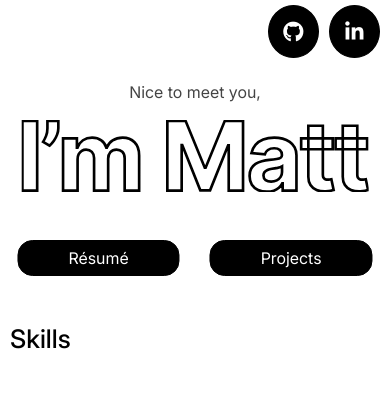
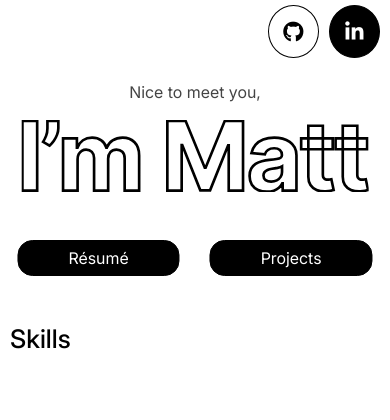
Before and after one commit to mfplinta/portfolio, a Django app: template main/templates/main/index.html in a window 390 px wide, while the restyled element is pressed. Shown: the top 420 px of the page. Run offline with Django 5.2, Linux system fonts and the light colour scheme; the template is opened without the code that fills it, so the values that code supplies are empty.

Commit message:
Fix top and nav buttons on mobile

```diff
--- a/main/static/main/style.css
+++ b/main/static/main/style.css
@@ -440,11 +440,15 @@ span.project-tag {
         color: initial;
     }
 
-    .top-button:active,
-    .nav-button a:active,
     .skill-item:active,
     .skill-icon:active {
         background: #000;
         color: #fff;
     }
+
+    .top-button:active,
+    .nav-button a:active {
+        background: #fff;
+        color: #000;
+    }
 }
```
